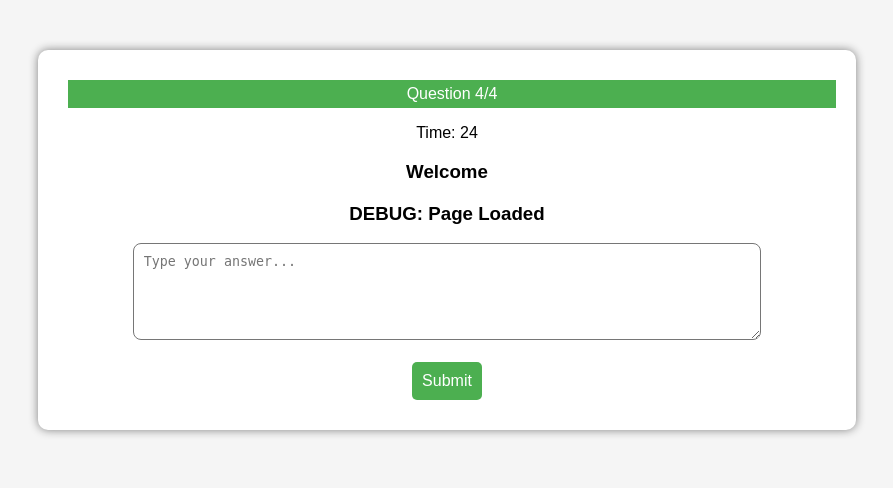
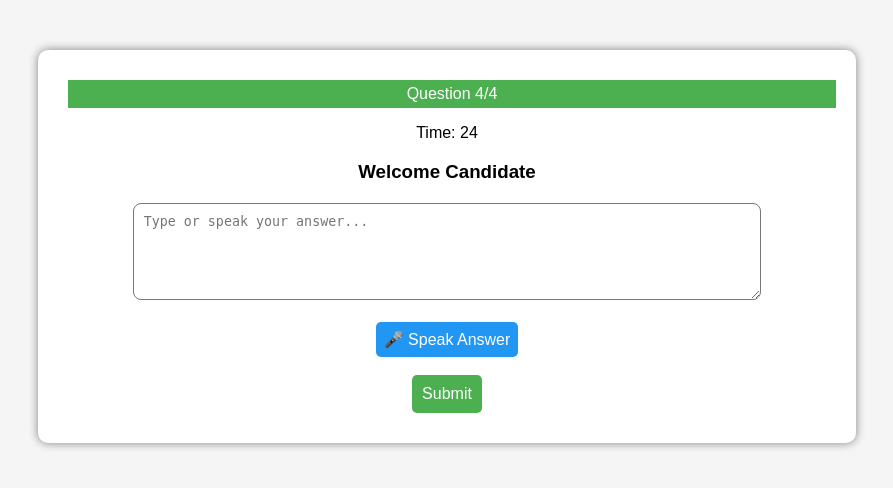
Before and after one commit to rajnandinithombre461-byte/ai-interview-coach, a Flask app: template templates/interview.html in a window 1280 px wide. Shown: the top 488 px of the page, without its empty margins (193-1086 px from the left). Run offline with Flask 3, Linux system fonts and the light colour scheme; the template is opened without the code that fills it, so the values that code supplies are empty.

Commit message:
added voice feature

```diff
--- a/templates/interview.html
+++ b/templates/interview.html
@@ -45,18 +45,21 @@
 
         <!-- Question -->
 
-        <h3>Welcome {{ name }}</h3>
+        <h3>Welcome Candidate</h3>
 
         <h2>{{ question }}</h2>
 
-        <h3>DEBUG: Page Loaded</h3>
 
         <!-- Form -->
         <form method="post" action="/interview">
             <input type="hidden" name="q_index" value="{{ q_index }}">
             <input type="hidden" name="total" value="{{ total }}">
 
-            <textarea name="answer" rows="5" cols="40" placeholder="Type your answer..." required></textarea><br><br>
+            <textarea id="answerBox" name="answer" rows="5" cols="40" placeholder="Type or speak your answer..." required></textarea><br><br>
+
+<button type="button" onclick="startVoice()" style="padding:8px; background:#2196F3; color:white; border:none; border-radius:5px;">
+🎤 Speak Answer
+</button><br><br>
 
             <button type="submit" style="padding:10px; background:#4CAF50; color:white; border:none; border-radius:5px;">
                 Submit
@@ -78,6 +81,22 @@
             }
         }, 1000);
     </script>
+    <script>
+function startVoice() {
+    const recognition = new (window.SpeechRecognition || window.webkitSpeechRecognition)();
+    recognition.lang = "en-US";
+
+    recognition.onstart = function() {
+    alert("Listening... Speak now 🎤");
+};
+
+    recognition.onresult = function(event) {
+        document.getElementById("answerBox").value = event.results[0][0].transcript;
+    };
+
+    recognition.start();
+}
+</script>
 
 </body>
 </html>
```
